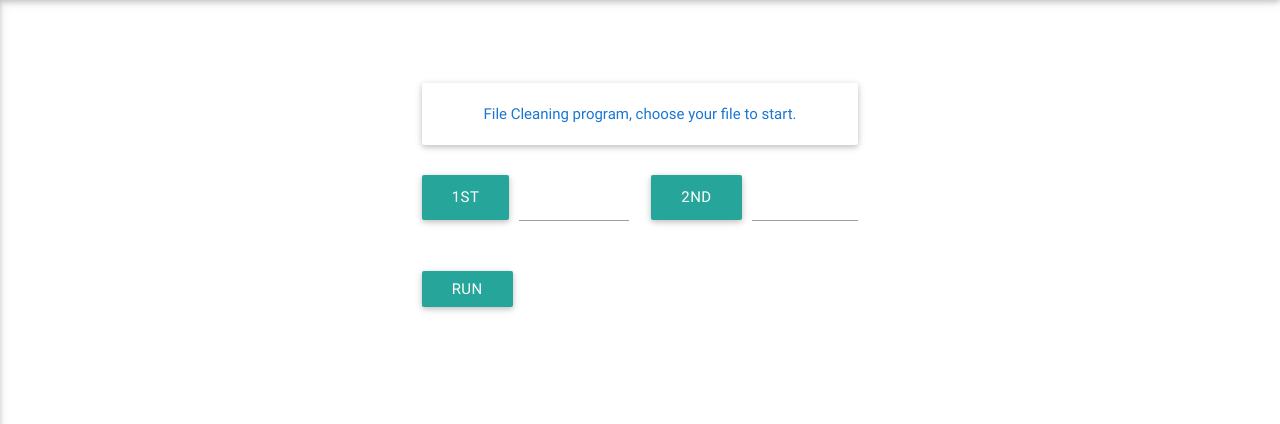
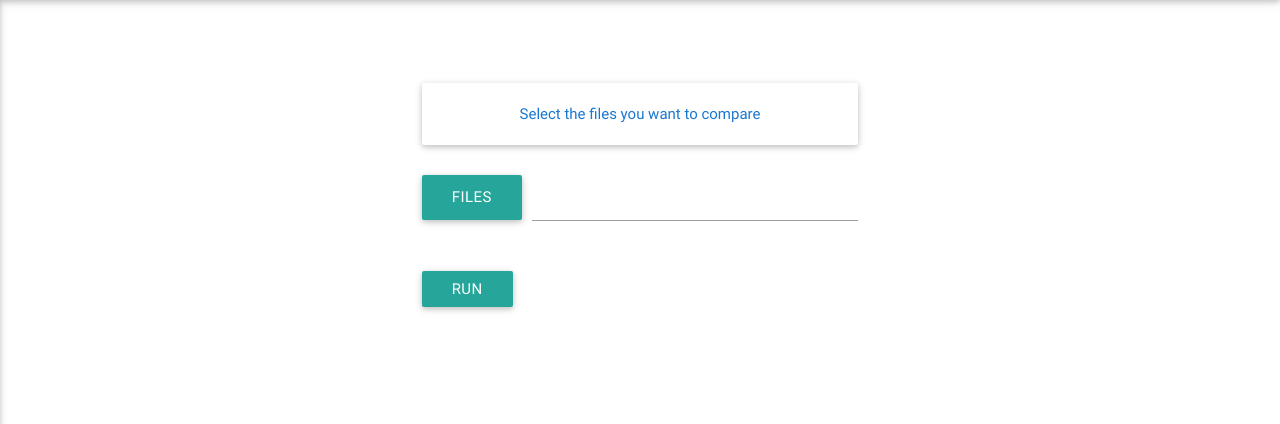
Before and after one commit to thechristian/filecleaner, a Flask app: template templates/compare.html in a window 1280 px wide. Shown: the part 64-488 px from the top of the page. Run offline with Flask 2, Linux system fonts and the light colour scheme; the template is opened without the code that fills it, so the values that code supplies are empty.

Commit message:
modified readme

```diff
--- a/templates/forms/compare.html
+++ b/templates/forms/compare.html
@@ -1,27 +1,15 @@
 <!--File cleaning form-->
 <form id="compareForm" action="/compare-files" method="post" enctype="multipart/form-data">
 	<div class="card-panel center-align">
-		<span class="blue-text text-darken-2">File Cleaning program, choose your file to start.</span>
+		<span class="blue-text text-darken-2">Select the files you want to compare</span>
 	</div>
 
 	<div class="row">
-		<div class="col s6">
+		<div class="col s12">
 			<div class="input-field file-field">
 				<div class="btn">
-					<span>1st</span>
-					<input type="file" name="dataFile1" id="dfile1" required="required"/>
-				</div>
-				<div class="file-path-wrapper">
-					<input class="file-path validate" type="text">
-				</div>
-			</div>
-		</div>
-
-		<div class="col s6">
-			<div class="input-field file-field">
-				<div class="btn">
-					<span>2nd</span>
-					<input type="file" id="dfile2" name="dataFile2" />
+					<span>Files</span>
+					<input type="file" name="cfield" required="required" multiple/>
 				</div>
 				<div class="file-path-wrapper">
 					<input class="file-path validate" type="text">
```
Also changed, not shown: README.md.
